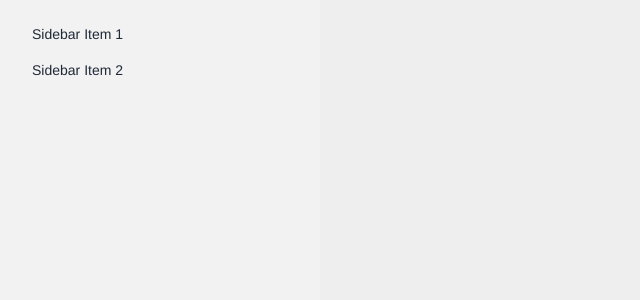
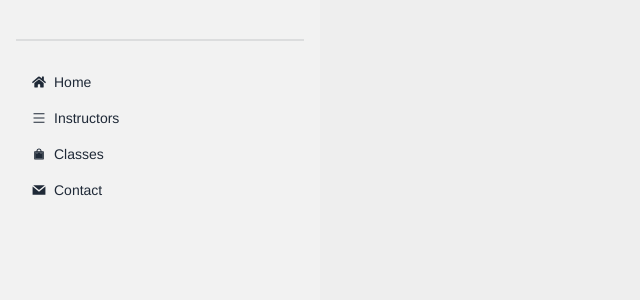
Before and after one commit to SimantaSarker/Language-Academy, a React (Vite) app: page /dashboard in a window 1280 px wide. Shown: the top 300 px of the page, without its empty margins (0-640 px from the left). Built offline with nearby package versions, Linux system fonts and the light colour scheme; no server answers.

Commit message:
some routes added

```diff
--- a/src/Layout/Dashboard.jsx
+++ b/src/Layout/Dashboard.jsx
@@ -1,34 +1,61 @@
 import { Link, Outlet } from "react-router-dom";
-import { FaCartPlus, FaCalendarAlt, FaHome,FaUtensils,FaUsers,FaBook } from "react-icons/fa";
+import {
+  FaCartPlus,
+  FaCalendarAlt,
+  FaHome,
+  FaUtensils,
+  FaUsers,
+  FaBook,
+} from "react-icons/fa";
 import { BsWalletFill } from "react-icons/bs";
 import { GrMail } from "react-icons/gr";
-import { AiFillHome, AiOutlineMenu, AiTwotoneShopping, } from "react-icons/ai";
-
-
-
+import { AiFillHome, AiOutlineMenu, AiTwotoneShopping } from "react-icons/ai";
 
 const Dashboard = () => {
-
   //------------TODO load data from server to have dynamic isAdmin based on Data--------
-  // const isAdmin = true;
+  const isAdmin = true;
 
   return (
     <div className="drawer lg:drawer-open">
       <input id="my-drawer-2" type="checkbox" className="drawer-toggle" />
       <div className="drawer-content flex flex-col items-center justify-center">
         {/* Page content here */}
-    <label htmlFor="my-drawer-2" className="btn btn-primary drawer-button lg:hidden">Open drawer</label>
+        <label
+          htmlFor="my-drawer-2"
+          className="btn btn-primary drawer-button lg:hidden"
+        >
+          Open drawer
+        </label>
         <Outlet></Outlet>
-
       </div>
       <div className="drawer-side">
         <label htmlFor="my-drawer-2" className="drawer-overlay"></label>
         <ul className="menu p-4 w-80 h-full bg-base-200 text-base-content">
           {/* Sidebar content here */}
-      <li><a>Sidebar Item 1</a></li>
-      <li><a>Sidebar Item 2</a></li>
+
+          <div className="divider"></div>
+
+          <li>
+            <Link to="/">
+              <FaHome></FaHome>Home
+            </Link>
+          </li>
+          <li>
+            <Link to="/instructors">
+              <AiOutlineMenu></AiOutlineMenu> Instructors
+            </Link>
+          </li>
+          <li>
+            <Link to="/classes">
+              <AiTwotoneShopping></AiTwotoneShopping>Classes
+            </Link>
+          </li>
+          <li>
+            <Link>
+              <GrMail></GrMail>Contact
+            </Link>
+          </li>
         </ul>
-
       </div>
     </div>
   );
```
Lines whose indentation alone changed are shown as unchanged.
